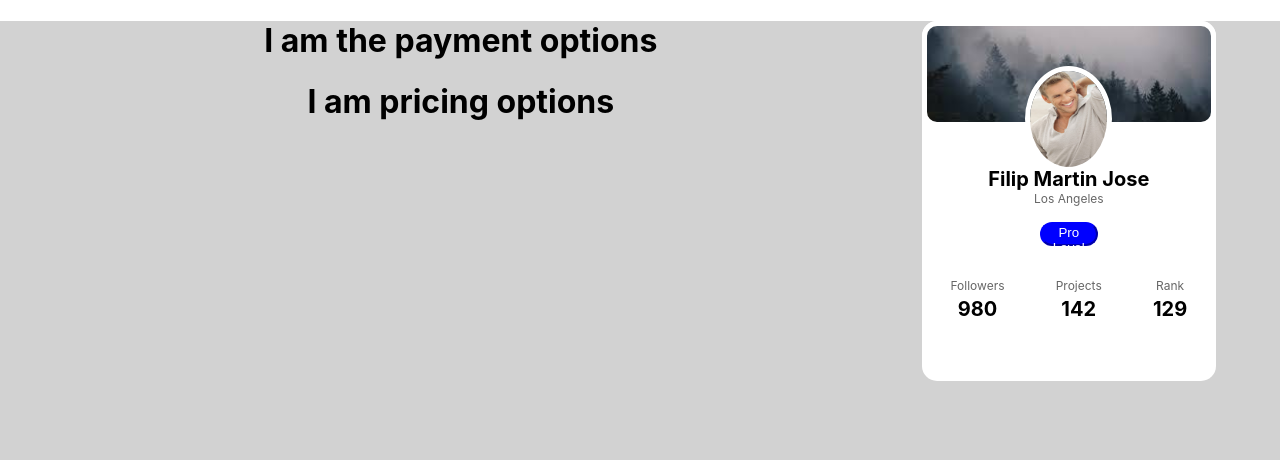
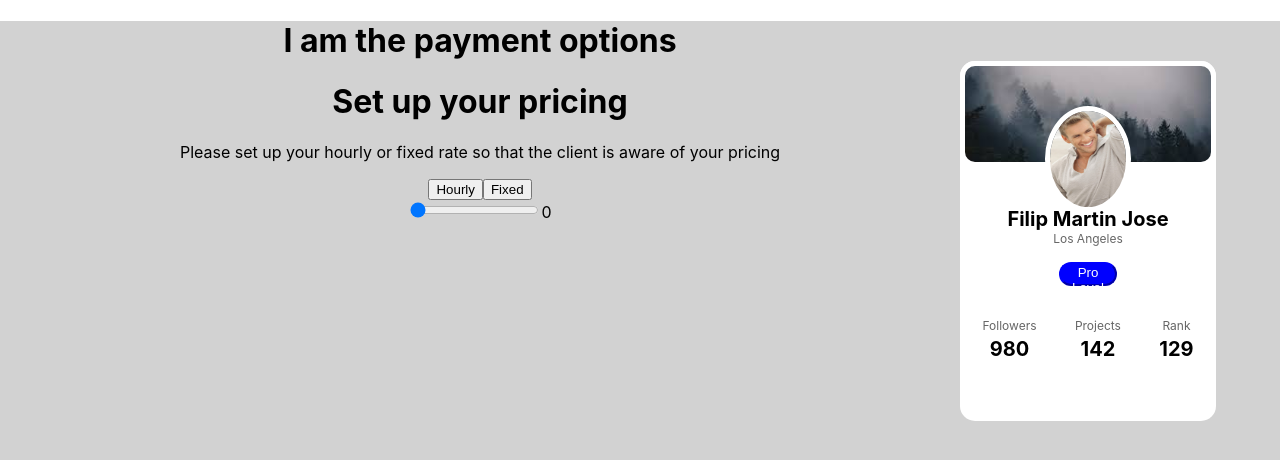
Before and after one commit to TravisExline/RF-Code-Challenge, a React (Create React App) app: page / in a window 1280 px wide. Shown: the top 460 px of the page. Built offline with nearby package versions, Linux system fonts and the light colour scheme.

Commit message:
slide kinda works

```diff
--- a/package.json
+++ b/package.json
@@ -8,6 +8,7 @@
     "@testing-library/user-event": "^12.1.10",
     "react": "^17.0.1",
     "react-dom": "^17.0.1",
+    "react-rangeslider": "^2.2.0",
     "react-scripts": "4.0.0",
     "web-vitals": "^0.2.4"
   },
--- /dev/null
+++ b/src/components/PaymentSlider.js
@@ -0,0 +1,38 @@
+import React from 'react'
+import Slider from 'react-rangeslider'
+
+class PaymentSlider extends React.Component {
+    constructor () {
+        super()
+        this.state = {
+            value: 0
+        }
+        this.handleChange = this.handleChange.bind(this)
+    }
+
+      handleChange(event){
+        this.setState({
+          value: event.target.value
+        })
+      };
+
+    render() {
+        return(
+            <div className='slider'>
+                <label>
+                    <input
+                        id="typeinp"
+                        type='range'
+                        min='20'
+                        max='300'
+                        value={this.state.value}
+                        onChange={this.handleChange}
+                        step='1' />
+                    {this.state.value}
+                </label>
+            </div>
+        )
+    }
+}
+
+export default PaymentSlider
--- a/src/components/PricingOptions.js
+++ b/src/components/PricingOptions.js
@@ -1,10 +1,16 @@
 import React from 'react'
+import PaymentSlider from './PaymentSlider'
 
 class PricingOptions extends React.Component {
     render() {
         return(
-            <div>
-                <h1>I am pricing options</h1>
+            <div className='pricing-holder'>
+                <h1>Set up your pricing</h1>
+                <p>Please set up your hourly or fixed rate so that the client is aware of your pricing</p>
+                <button>Hourly</button><button>Fixed</button>
+                <div className='slider'>
+                    <PaymentSlider />
+                </div>
             </div>
         )
     }
--- a/src/style/Profile.css
+++ b/src/style/Profile.css
@@ -36,16 +36,17 @@
 }
 
 .rank-holder, .project-holder {
-    margin-left: 4vw;
+    margin-left: 3vw;
 }
 
 .profile-holder {
-    width: 23vw;
+    width: 20vw;
     height: 45vh;
     border-radius: 15px;
     background-color: white;
     margin-right: 5vw;
     float: right;
+    margin-top: 5vh;
 }
 
 .profile-name {
```
Also changed, not shown: 1 other file (tests, documents, lock files or other folders).
